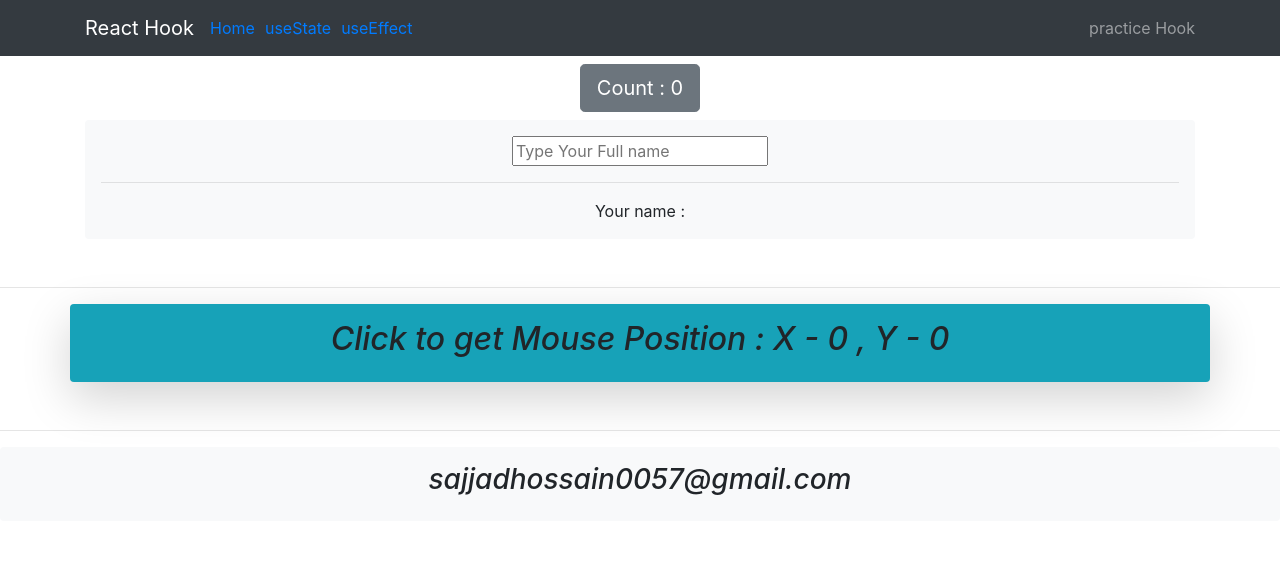
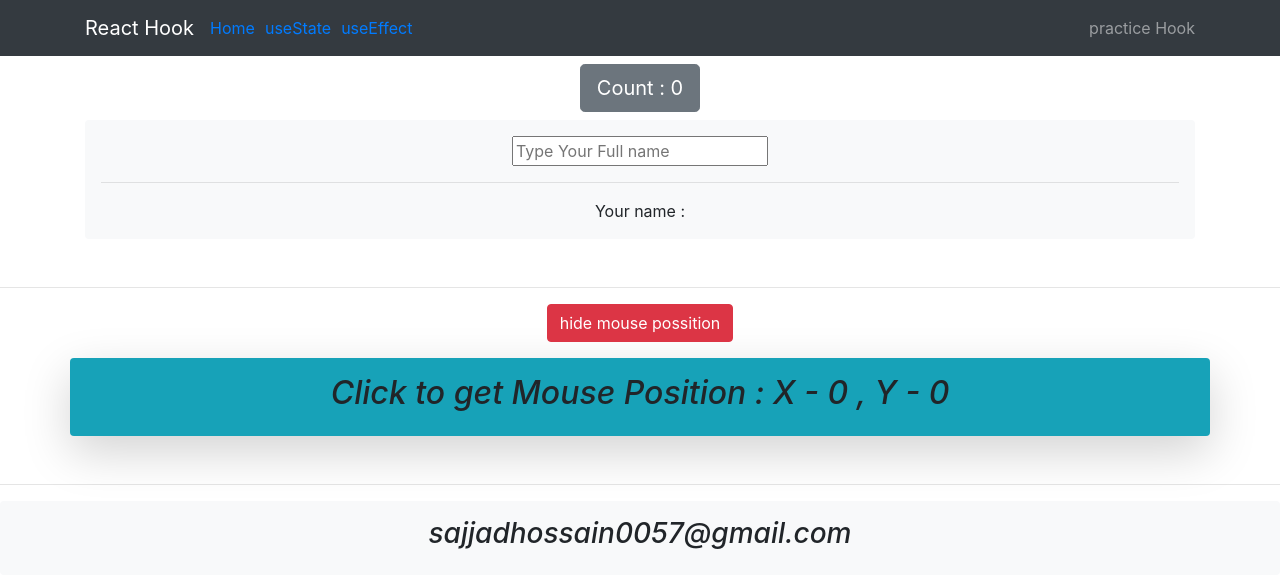
Before and after one commit to sajjad0057/React-Hook, a React (Create React App) app: page /useEffect in a window 1280 px wide. Shown: the top 588 px of the page. Built offline with nearby package versions, Linux system fonts and the light colour scheme.

Commit message:
useEffect with cleanup using return func

```diff
--- a/src/components/Body/useEffect/ChangeTitle.jsx
+++ b/src/components/Body/useEffect/ChangeTitle.jsx
@@ -5,7 +5,7 @@ const ChangeTitle = () => {
   const [name, setName] = useState("");
 
   useEffect(() => {
-    console.log("useEffect Called and Update title");
+   // console.log("useEffect Called and Update title");
     document.title = `You clicked ${count}`;
   },[count]); // here useEffect would be executed ,only when count value changes
 
--- a/src/components/Body/useEffect/HookMouse.jsx
+++ b/src/components/Body/useEffect/HookMouse.jsx
@@ -5,6 +5,7 @@ import React,{ useState,useEffect } from "react";
 const HookMouse = () =>{
     const [x,setX] = useState(0)
     const [y,setY] = useState(0)
+
     const MousePossition = e =>{
         console.log("Mouse event");
         setX(e.clientX)
@@ -13,15 +14,33 @@ const HookMouse = () =>{
 
 
     useEffect(()=>{
-        console.log("called Use effect");
+        console.log("called useeffect");
         window.addEventListener("click",MousePossition)
+        return()=>{
+            console.log("called when component UnMount");    // return func call once into useEffect when component will be unmount,
+            window.removeEventListener("click",MousePossition)  //(so we can write clean up cade into return func)
+        }
     },[])
     return (
         <div class="shadow-lg p-3 mb-5 bg-info rounded container">
+
             <h2><i>Click to get Mouse Position : X - {x} , Y - {y}</i></h2>
         </div>
     )
 }
 
+const Mouse =()=>{
+    const [btn,btnToggle] = useState (true)
+    return (
+        <div >
+             <button className="btn btn-danger" onClick={()=>btnToggle(!btn)}>{btn?"hide mouse possition":"see mouse possition"}</button>
+             <div className="m-3" >
+             {btn && <HookMouse/>}
+             </div>
 
-export default HookMouse;
+        </div>
+    )
+}
+
+
+export default Mouse;
--- a/src/components/Body/useEffect/useEffect.jsx
+++ b/src/components/Body/useEffect/useEffect.jsx
@@ -1,6 +1,6 @@
 import React from "react";
 import ChangeTitle from "./ChangeTitle";
-import HookMouse from "./HookMouse";
+import Mouse from "./HookMouse";
 
 
 const UseEffect = () =>{
@@ -8,7 +8,7 @@ const UseEffect = () =>{
         <div>
             <ChangeTitle/>
             <hr/>
-            <HookMouse/>
+            <Mouse/>
 
         </div>
     )
```
Also changed, not shown: 1 other file (tests, documents, lock files or other folders).
